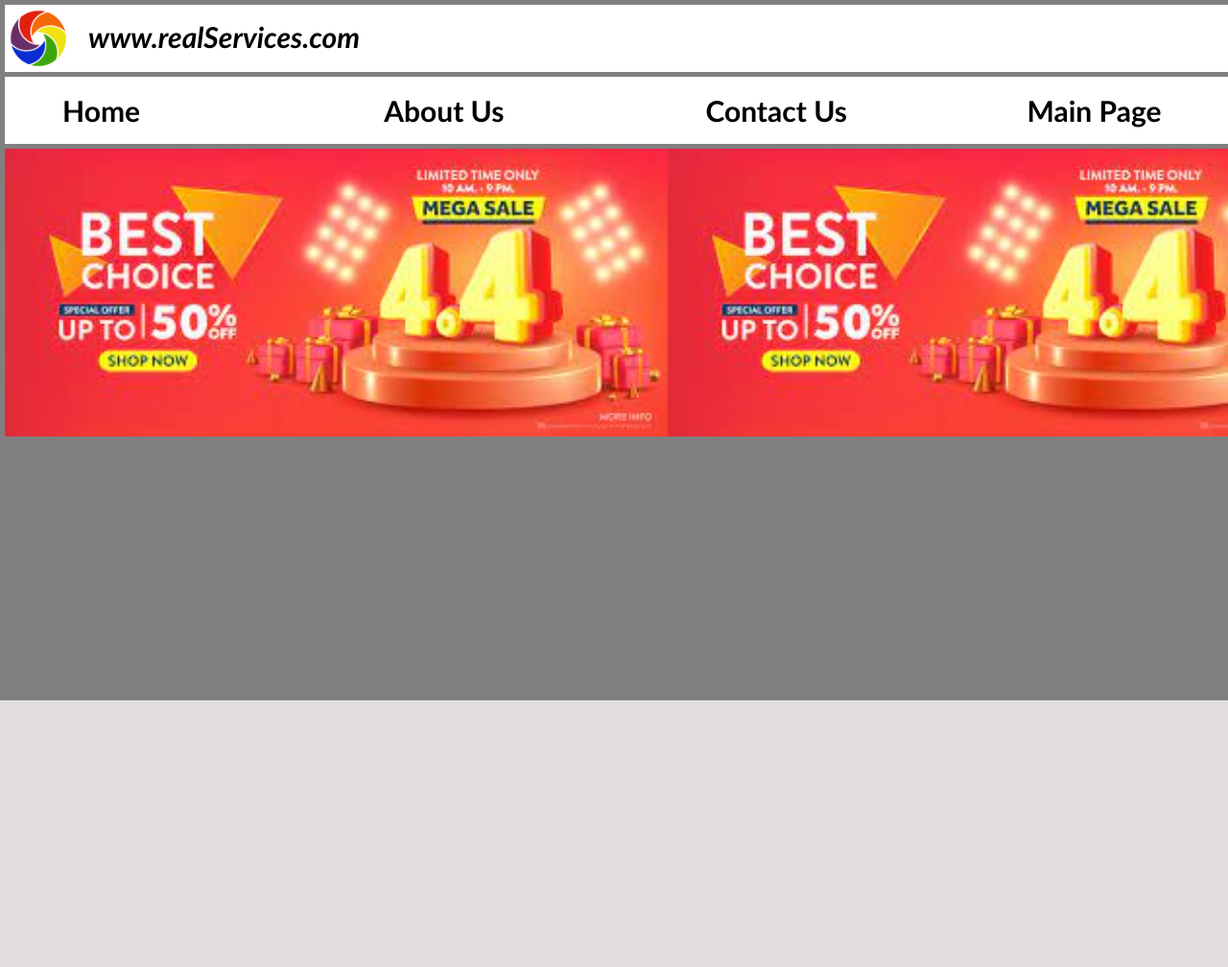
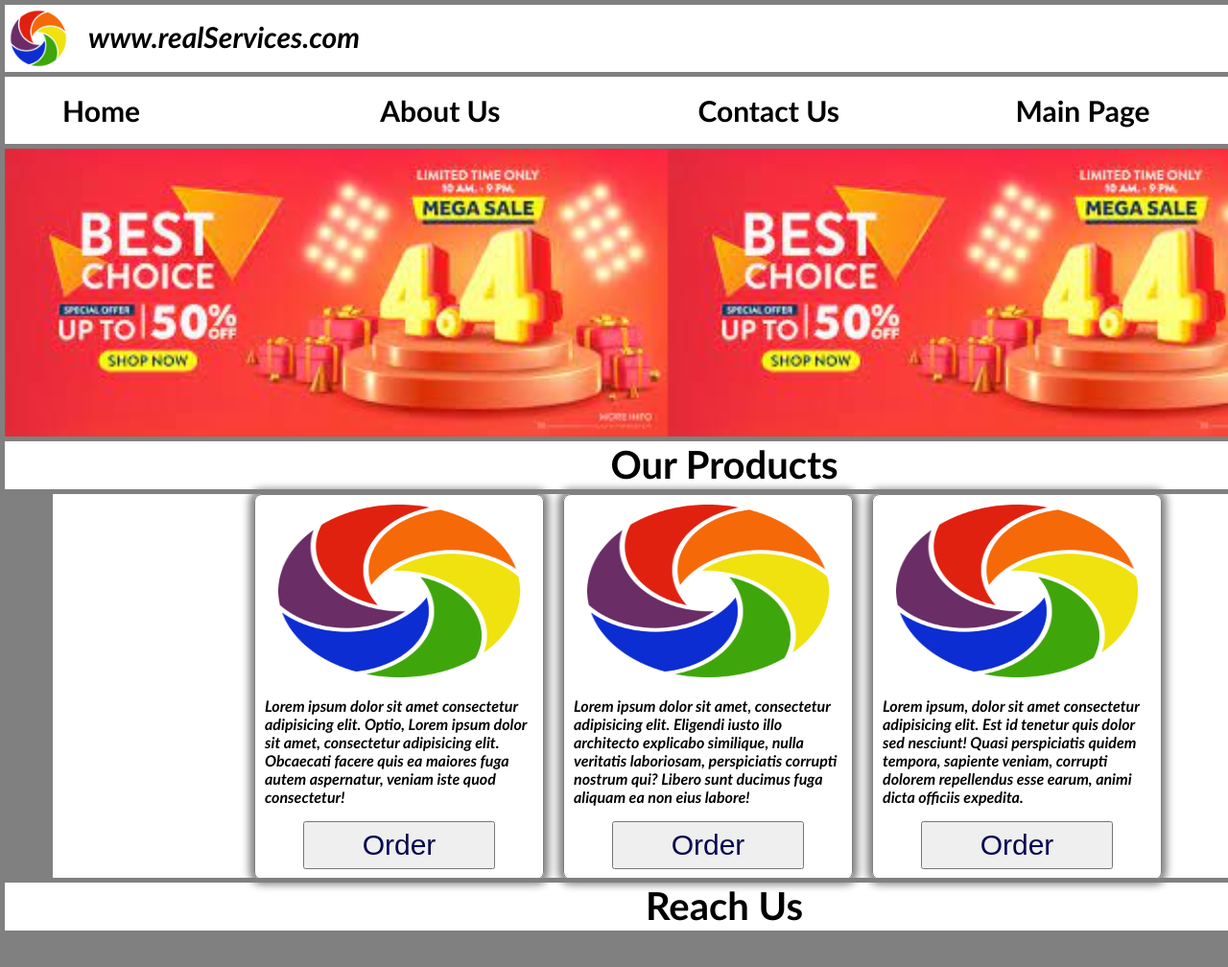
Before and after one commit to gagan402/Full-Stack-Web-Development, a plain HTML site: page CSS/css-template.html in a window 1280 px wide. Shown: the top 1008 px of the page at 96% size. Before the commit the page ends 800 px from the top, so only its background shows below. Drawn offline with Linux system fonts and the light colour scheme.

Commit message:
side-menu and template and signup page completed day6 10 sept

```diff
--- a/CSS/css-template.css
+++ b/CSS/css-template.css
@@ -7,7 +7,7 @@ body{
 }
 #bada-div{
     width:1500px;
-    height:720px;
+    height:1000px;
     background-color:grey;
     margin:auto;
     border:5px solid grey;
@@ -72,12 +72,15 @@ body{
 #menu-div li{
    /* background-color:red; */
    list-style:none;
-   display:inline-block;
+   /*display:inline-block;*/
+   float:left;
    width:23%;
    line-height:70px;
    font-size:30px;
    font-family:'Gill Sans', 'Gill Sans MT', Calibri, 'Trebuchet MS', sans-serif;
    font-weight:900;
+   cursor:pointer;
+
 }
 #menu-div li:hover{
     color:brown;
@@ -96,3 +99,84 @@ body{
     background-size:contain;
 
 }
+#main-image:hover{
+    opacity:.5;
+}
+#products{
+    width:inherit;
+    height:50px;
+    margin-top:5px;
+    background-color: white;
+    /* padding-top:30px; */
+    text-align:center;
+    font-size:40px;
+    font-family:'Gill Sans', 'Gill Sans MT', Calibri, 'Trebuchet MS', sans-serif;
+    font-weight:900;
+}
+
+#cards-div{
+    width:inherit;
+    height:400px;
+    margin-top:5px;
+    background-color: grey;
+}
+
+#cards-place{
+    width:1200px;
+    height:400px;
+    margin:auto;
+    padding-left:200px;
+    background-color: white;
+}
+.cards{
+    width:300px;
+    height:inherit;
+    float:left;
+    margin:0 10px 0 10px;
+
+    border:1px solid grey;
+    border-radius:8px;
+    /*          right bottom blurness color  */
+    /* box-shadow:5px 5px 10px grey; */
+
+    /*            left  top  blurness color  */
+    /* box-shadow:-5px -5px 10px grey; */
+    box-shadow:0px 0px 8px 5px grey;
+    cursor:pointer;
+}
+.cards:hover{
+    transform: scale(1.1);
+    background-color: rgb(202, 196, 196);
+    box-shadow:none;
+}
+.pic{
+     width:280px;
+     height:200px;
+     margin:auto;
+     margin-bottom:10px;
+
+}
+.content{
+    width:280px;
+     height:120px;
+     margin:auto;
+     margin-bottom:10px;
+     font-family:'Gill Sans', 'Gill Sans MT', Calibri, 'Trebuchet MS', sans-serif;
+     font-style:italic;
+     font-weight:700;
+}
+
+.btn{
+    width:280px;
+     height:50px;
+     margin:auto;
+     margin-bottom:10px;
+
+}
+.btn button{
+    margin-left:40px;
+    width:200px;
+    height:50px;
+    color:rgb(5, 5, 82);
+    font-size:30px;
+}
--- a/CSS/css-template.html
+++ b/CSS/css-template.html
@@ -1,10 +1,10 @@
 <!DOCTYPE html>
 <html lang="en">
   <head>
-    <meta charset="UTF-8">
-    <meta name="viewport" content="width=device-width, initial-scale=1.0">
+    <meta charset="UTF-8" />
+    <meta name="viewport" content="width=device-width, initial-scale=1.0" />
     <title>Template</title>
-    <link rel="stylesheet" href="css-template.css">
+    <link rel="stylesheet" href="css-template.css" />
   </head>
   <body>
     <div id="bada-div">
@@ -13,7 +13,6 @@
         <div id="title-text-div">www.realServices.com</div>
         <div id="whatsapp" class="sm"></div>
         <div id="instagram" class="sm"></div>
-
       </div>
       <div id="menu-div">
         <ol>
@@ -23,9 +22,70 @@
           <li>Main Page</li>
         </ol>
       </div>
-        <div id="main-image">
+      <div id="main-image"></div>
+      <div id="products">Our Products</div>
 
+      <div id="cards-div">
+        <div id="cards-place">
+          <div class="cards">
+            <div class="pic">
+              <img
+                src="/pics/Logo.png"
+                alt="no pic"
+                sty
+                width="280px"
+                height="200px"
+              />
             </div>
+            <div class="content">
+              <span
+                >Lorem ipsum dolor sit amet consectetur adipisicing elit. Optio,
+                Lorem ipsum dolor sit amet, consectetur adipisicing elit.
+                Obcaecati facere quis ea maiores fuga autem aspernatur, veniam
+                iste quod consectetur!</span
+              >
+            </div>
+            <div class="btn"> <button>Order</button></div>
+          </div>
+          <div class="cards">
+            <div class="pic">
+              <img
+                src="/pics/Logo.png"
+                alt="no pic"
+                sty
+                width="280px"
+                height="200px"
+              />
+            </div>
+            <div class="content">
+              Lorem ipsum dolor sit amet, consectetur adipisicing elit. Eligendi
+              iusto illo architecto explicabo similique, nulla veritatis
+              laboriosam, perspiciatis corrupti nostrum qui? Libero sunt ducimus
+              fuga aliquam ea non eius labore!
+            </div>
+            <div class="btn"><button>Order</button></div>
+          </div>
+          <div class="cards">
+            <div class="pic">
+              <img
+                src="/pics/Logo.png"
+                alt="no pic"
+                sty
+                width="280px"
+                height="200px"
+              />
+            </div>
+            <div class="content">
+              Lorem ipsum, dolor sit amet consectetur adipisicing elit. Est id
+              tenetur quis dolor sed nesciunt! Quasi perspiciatis quidem
+              tempora, sapiente veniam, corrupti dolorem repellendus esse earum,
+              animi dicta officiis expedita.
+            </div>
+            <div class="btn"><button>Order</button></div>
+          </div>
+        </div>
+      </div>
+      <div id="products">Reach Us</div>
     </div>
   </body>
 </html>
```
Also changed, not shown: CSS/css-signup.css (added, +56 -0 lines), CSS/css-signup.html (added, +39 -0 lines), pics/cross.jpg (added), pics/user.png (added). Lines whose indentation alone changed are shown as unchanged.
